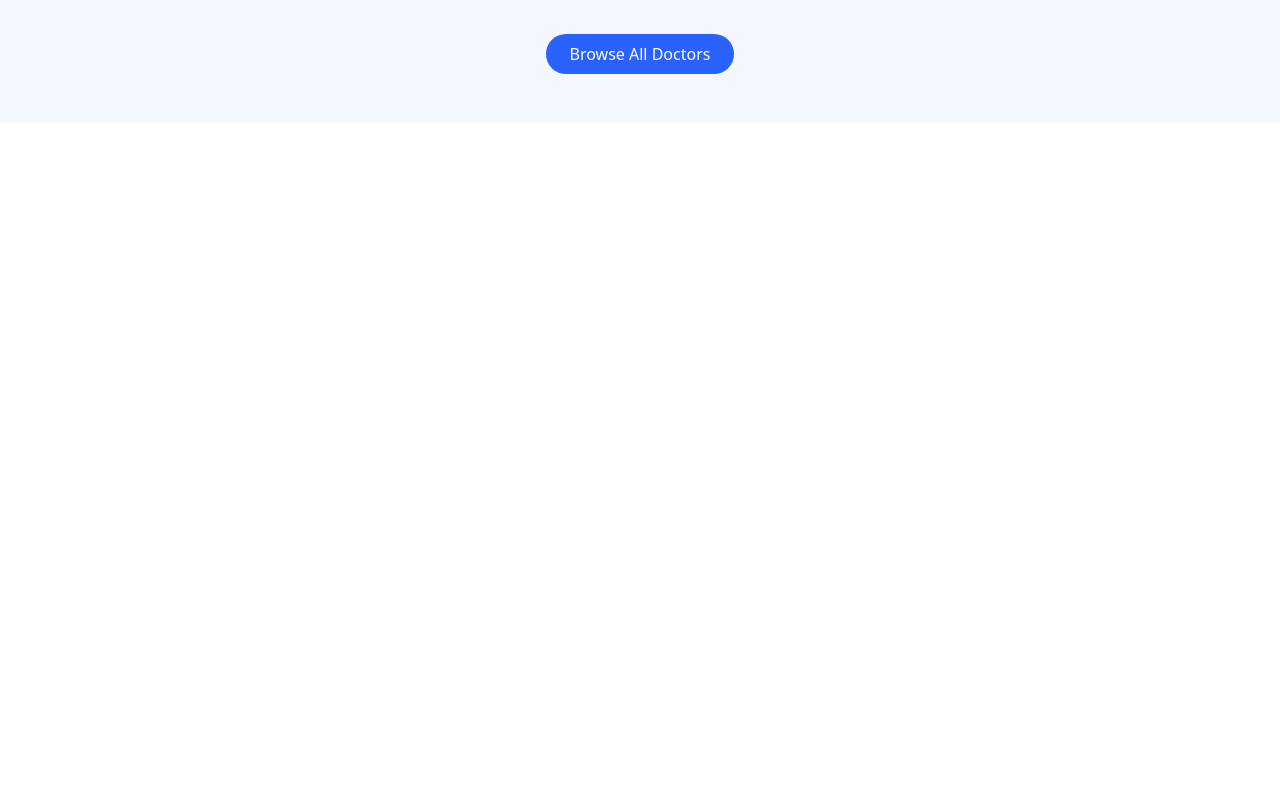
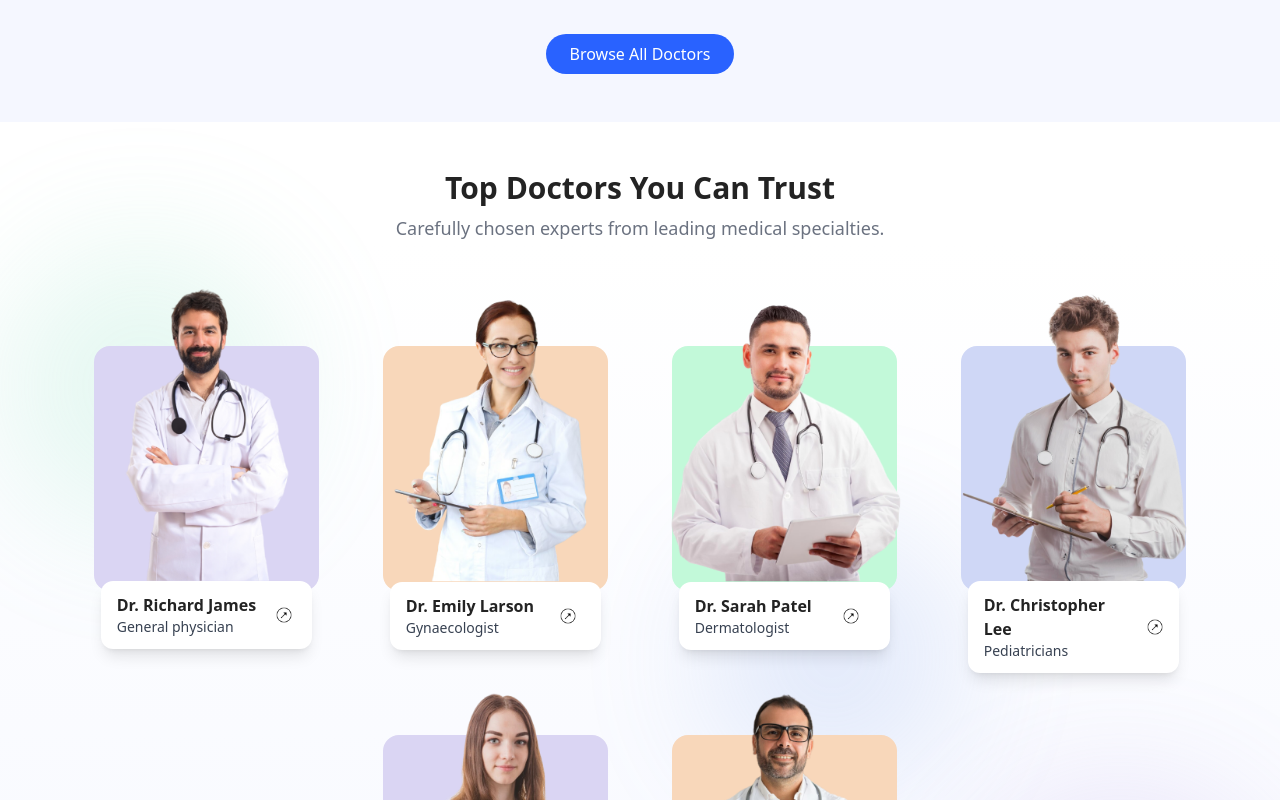
Before and after one commit to SaheliRoy11/MediiConnect, a React (Vite) app in the folder frontend/: page / in a window 1280 px wide. Shown: the part 1240-2040 px from the top of the page. Before the commit the page ends 1362 px from the top, so only its background shows below. Built offline with nearby package versions, Linux system fonts and the light colour scheme.

Commit message:
Create Top Doctors section

```diff
--- a/frontend/src/assets/assets.js
+++ b/frontend/src/assets/assets.js
@@ -14,6 +14,7 @@ import arrow_icon from './arrow_icon.svg'
 import info_icon from './info_icon.svg'
 import upload_icon from './upload_icon.png'
 import create_account_icon from "./create_account_icon.png"
+import diagonal_arrow_icon from "./diagonal_arrow_icon.png";
 import stripe_logo from './stripe_logo.png'
 import razorpay_logo from './razorpay_logo.png'
 import doc1 from './doc1.png'
@@ -52,6 +53,7 @@ export const assets = {
     create_account_icon,
     profile_pic,
     arrow_icon,
+    diagonal_arrow_icon,
     contact_image,
     about_image,
     menu_icon,
@@ -125,7 +127,7 @@ export const doctors = [
         _id: 'doc2',
         name: 'Dr. Emily Larson',
         image: doc2,
-        speciality: 'Gynecologist',
+        speciality: 'Gynaecologist',
         degree: 'MBBS',
         experience: '3 Years',
         about: 'Dr. Davis has a strong commitment to delivering comprehensive medical care, focusing on preventive medicine, early diagnosis, and effective treatment strategies. Dr. Davis has a strong commitment to delivering comprehensive medical care, focusing on preventive medicine, early diagnosis, and effective treatment strategies.',
@@ -209,7 +211,7 @@ export const doctors = [
         _id: 'doc8',
         name: 'Dr. Timothy White',
         image: doc8,
-        speciality: 'Gynecologist',
+        speciality: 'Gynaecologist',
         degree: 'MBBS',
         experience: '3 Years',
         about: 'Dr. Davis has a strong commitment to delivering comprehensive medical care, focusing on preventive medicine, early diagnosis, and effective treatment strategies. Dr. Davis has a strong commitment to delivering comprehensive medical care, focusing on preventive medicine, early diagnosis, and effective treatment strategies.',
@@ -293,7 +295,7 @@ export const doctors = [
         _id: 'doc14',
         name: 'Dr. Ryan Martinez',
         image: doc14,
-        speciality: 'Gynecologist',
+        speciality: 'Gynaecologist',
         degree: 'MBBS',
         experience: '3 Years',
         about: 'Dr. Davis has a strong commitment to delivering comprehensive medical care, focusing on preventive medicine, early diagnosis, and effective treatment strategies. Dr. Davis has a strong commitment to delivering comprehensive medical care, focusing on preventive medicine, early diagnosis, and effective treatment strategies.',
--- /dev/null
+++ b/frontend/src/components/TopDoctors.jsx
@@ -0,0 +1,66 @@
+import { assets, doctors } from "../assets/assets";
+import { useNavigate } from "react-router-dom";
+
+const bgColors = [
+  "bg-lavenderMist",
+  "bg-peachVeil",
+  "bg-mintMist",
+  "bg-lightBlue",
+];
+
+function TopDoctors() {
+  const navigate = useNavigate();
+
+  return (
+    <section className="py-12">
+      <h1 className="text-3xl font-semibold text-textColor text-center">
+        Top Doctors You Can Trust
+      </h1>
+      <p className="text-lg text-gray-500 text-center mt-2">
+        Carefully chosen experts from leading medical specialties.
+      </p>
+
+      <div className="py-20 relative bg-gradient-to-b from-white to-[#f6f8ff] lg:h-[54rem]">
+        {/* ----Blobs----- */}
+        <div class="absolute top-0 left-0 w-72 h-72 bg-[#87e0bd] opacity-20 blur-3xl rounded-full"></div>
+
+        <div class="absolute bottom-0 right-0 w-80 h-80 bg-[#af91e2] opacity-20 blur-3xl rounded-full"></div>
+
+        <div class="absolute top-1/3 right-1/4 w-64 h-64 bg-[#85a5e9] opacity-20 blur-3xl rounded-full"></div>
+
+        {/* -----Card Container */}
+        <div className="absolute z-10 w-full flex flex-wrap justify-center gap-x-4 gap-y-24 bg-transparent">
+          {doctors.slice(0, 6).map((item, index) => (
+            <div
+              onClick={() => navigate(`/appointment/${item._id}`)}
+              className={`w-[225px] h-[245px] rounded-2xl ${
+                bgColors[index % bgColors.length]
+              } hover:translate-y-[-10px] transition duration-500 flex flex-col items-center m-6`}
+              key={item.name}
+            >
+              <img
+                src={item.image}
+                alt={item.name}
+                className="lg:max-w-xs mt-[-85px]"
+              />
+              <div className="bg-white w-[94%] shadow-lg px-4 py-3 rounded-xl flex gap-4 items-center justify-between">
+                <div>
+                  <p className="text-textColor font-semibold">{item.name}</p>
+                  <p className="text-sm text-gray-700">{item.speciality}</p>
+                </div>
+
+                <img
+                  src={assets.diagonal_arrow_icon}
+                  alt="diagonal arrow"
+                  className="w-4 mx-auto"
+                />
+              </div>
+            </div>
+          ))}
+        </div>
+      </div>
+    </section>
+  );
+}
+
+export default TopDoctors;
--- a/frontend/src/pages/Home.jsx
+++ b/frontend/src/pages/Home.jsx
@@ -1,11 +1,13 @@
 import Header from "../components/Header";
 import SpecialityMenu from "../components/SpecialityMenu";
+import TopDoctors from "../components/TopDoctors";
 
 function Home() {
   return (
     <div>
       <Header />
       <SpecialityMenu />
+      <TopDoctors />
     </div>
   );
 }
--- a/frontend/tailwind.config.js
+++ b/frontend/tailwind.config.js
@@ -6,7 +6,11 @@ export default {
       colors: {
         primary: "#2e5ac5",
         ice: "#f5f7ff",
-        textColor: "#232323"
+        textColor: "#232323",
+        lightBlue: "#cfd7f6",
+        lavenderMist: "#dad5f3",
+        peachVeil: "#f8d7ba",
+        mintMist: "#c2f9d9",
       },
        backgroundImage: {
         "hero-gradient": "linear-gradient(to bottom, rgba(46, 90, 197, 1) 0%, rgba(31, 63, 160, 1) 50%, rgba(9, 9, 121, 1) 100%)",
```
Also changed, not shown: frontend/src/assets/diagonal_arrow_icon.png (added).
